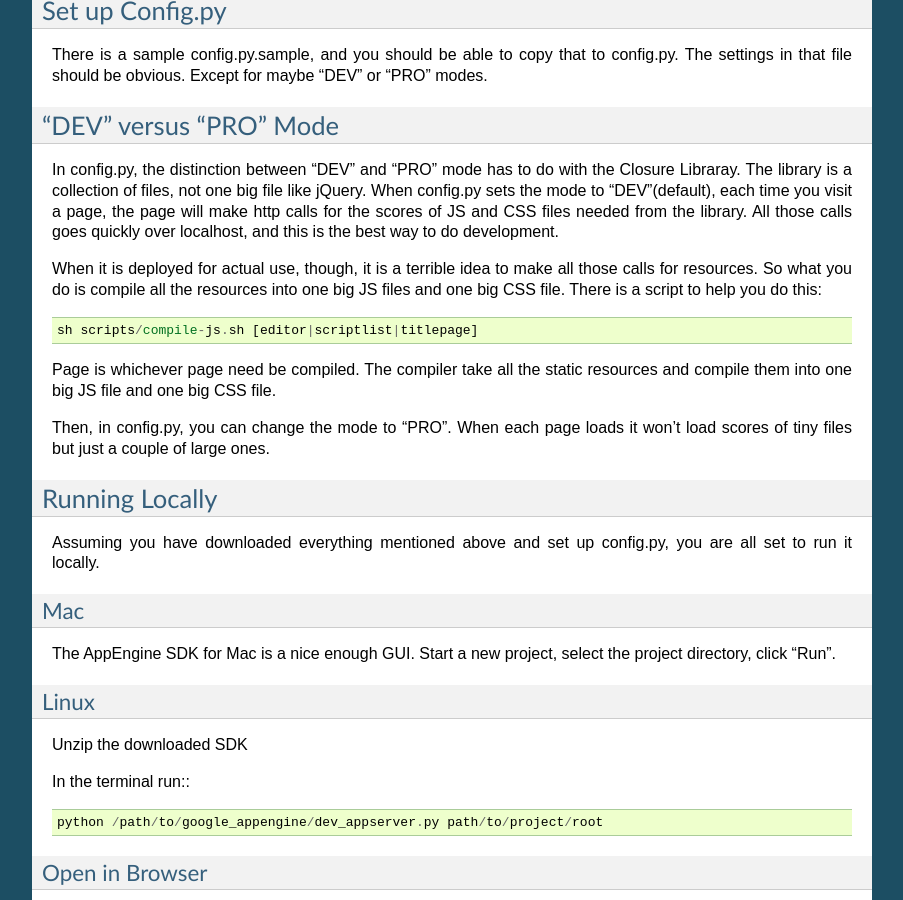
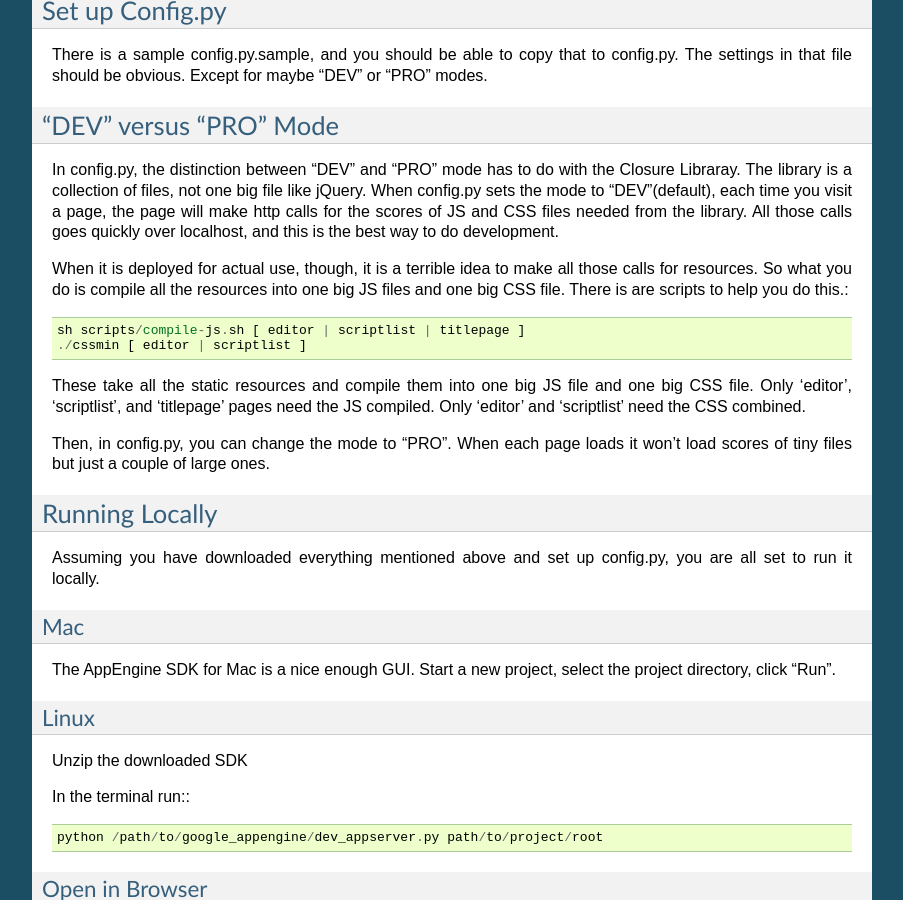
Before and after one commit to ritchiewilson/rawscripts, a Sphinx documentation site: the page built from docs/source/code.rst, in a window 1280 px wide and 900 px high, scrolled down 1067 px. Shown: the whole window, without its empty margins (198-1101 px from the left). Built offline with Sphinx 7.4.7, drawn with Linux system fonts in a browser that asks for light colours.

Commit message:
Added docs about putting together CSS files.

```diff
--- a/docs/source/code.rst
+++ b/docs/source/code.rst
@@ -65,14 +65,16 @@ do development.
 
 When it is deployed for actual use, though, it is a terrible idea to
 make all those calls for resources. So what you do is compile all the
-resources into one big JS files and one big CSS file. There is a
-script to help you do this::
+resources into one big JS files and one big CSS file. There is are
+scripts to help you do this.::
 
-    sh scripts/compile-js.sh [editor|scriptlist|titlepage]
+    sh scripts/compile-js.sh [ editor | scriptlist | titlepage ]
+    ./cssmin [ editor | scriptlist ]
 
-Page is whichever page need be compiled. The compiler take all the
-static resources and compile them into one big JS file and one big CSS
-file.
+These take all the static resources and compile them into one big JS
+file and one big CSS file. Only 'editor', 'scriptlist', and
+'titlepage' pages need the JS compiled. Only 'editor' and 'scriptlist'
+need the CSS combined.
 
 Then, in config.py, you can change the mode to "PRO". When each page
 loads it won't load scores of tiny files but just a couple of large
```
